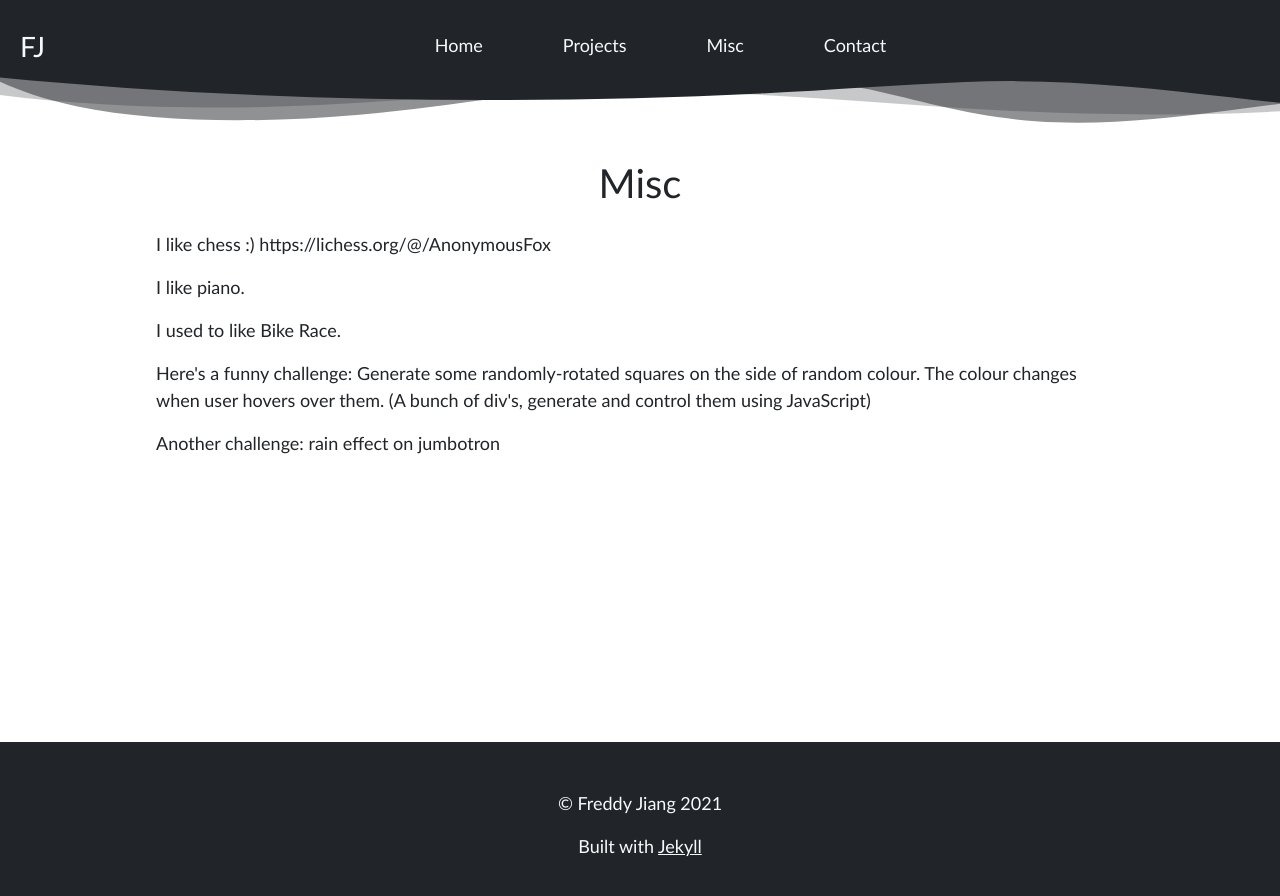
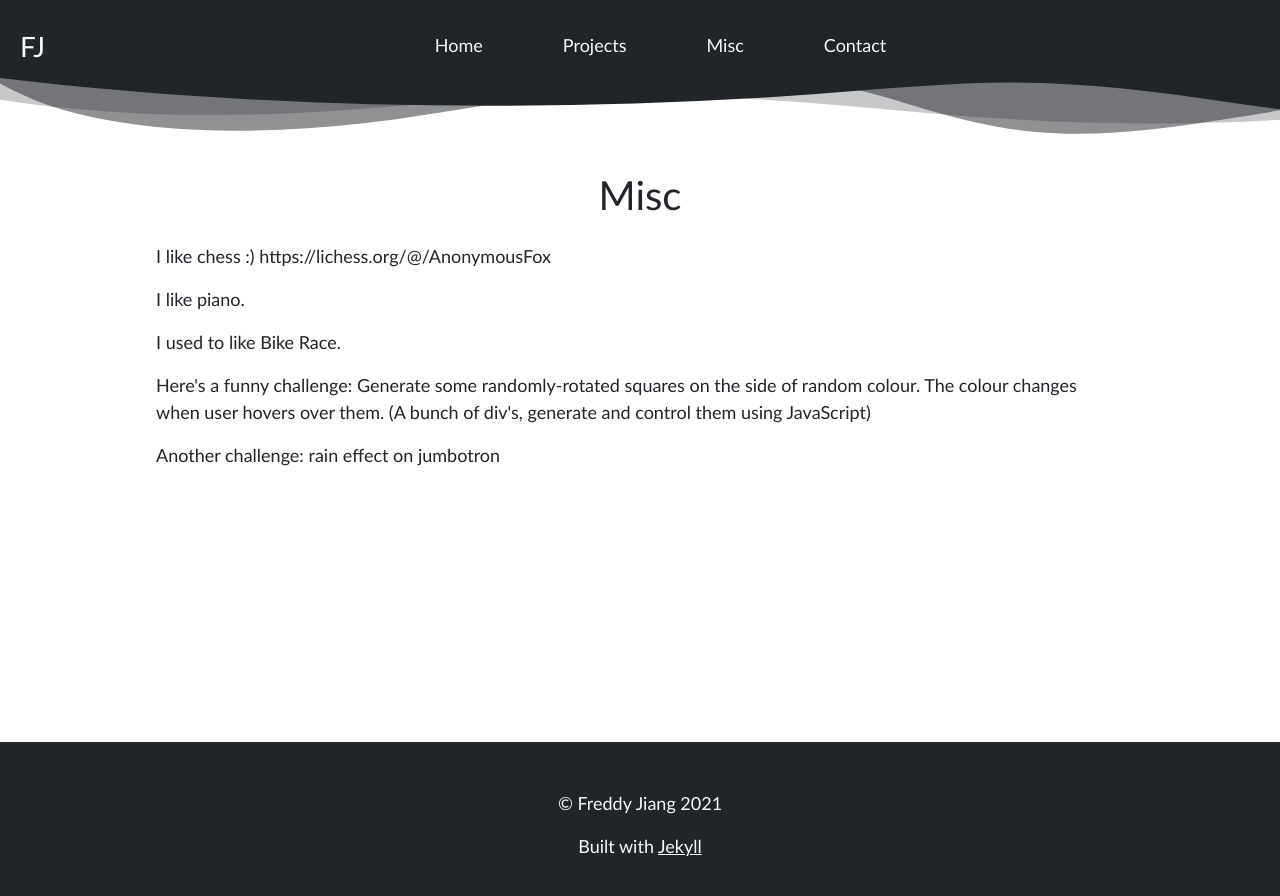
Before and after one commit to j-freddy/old-site, a Jekyll site: the page built from misc.html, in a window 1280 px wide. Shown: the top 896 px of the page. Built offline with Jekyll 4.4.1, drawn with Linux system fonts in a browser that asks for light colours.

Commit message:
Made wavy shape height taller

```diff
--- a/_sass/main.scss
+++ b/_sass/main.scss
@@ -4,7 +4,7 @@ $brand-white: $oc-gray-0;
 $brand-light: $oc-gray-5;
 $brand-dark: $oc-gray-8;
 $brand-black: $oc-gray-9;
-$wavy-shape-height: 52px;
+$wavy-shape-height: 64px;
 $arrow-shape-height: 96px;
 
 @mixin no-margin-padding {
```
